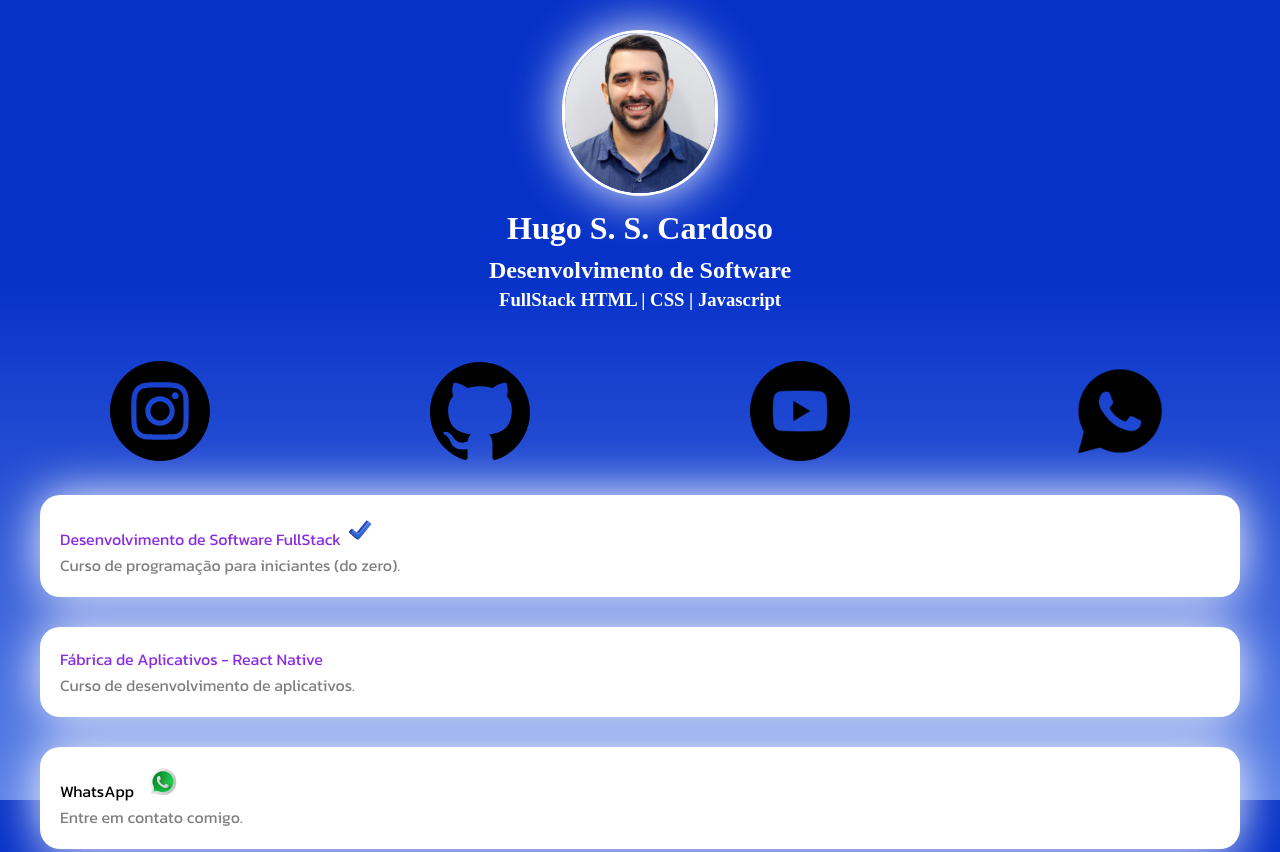
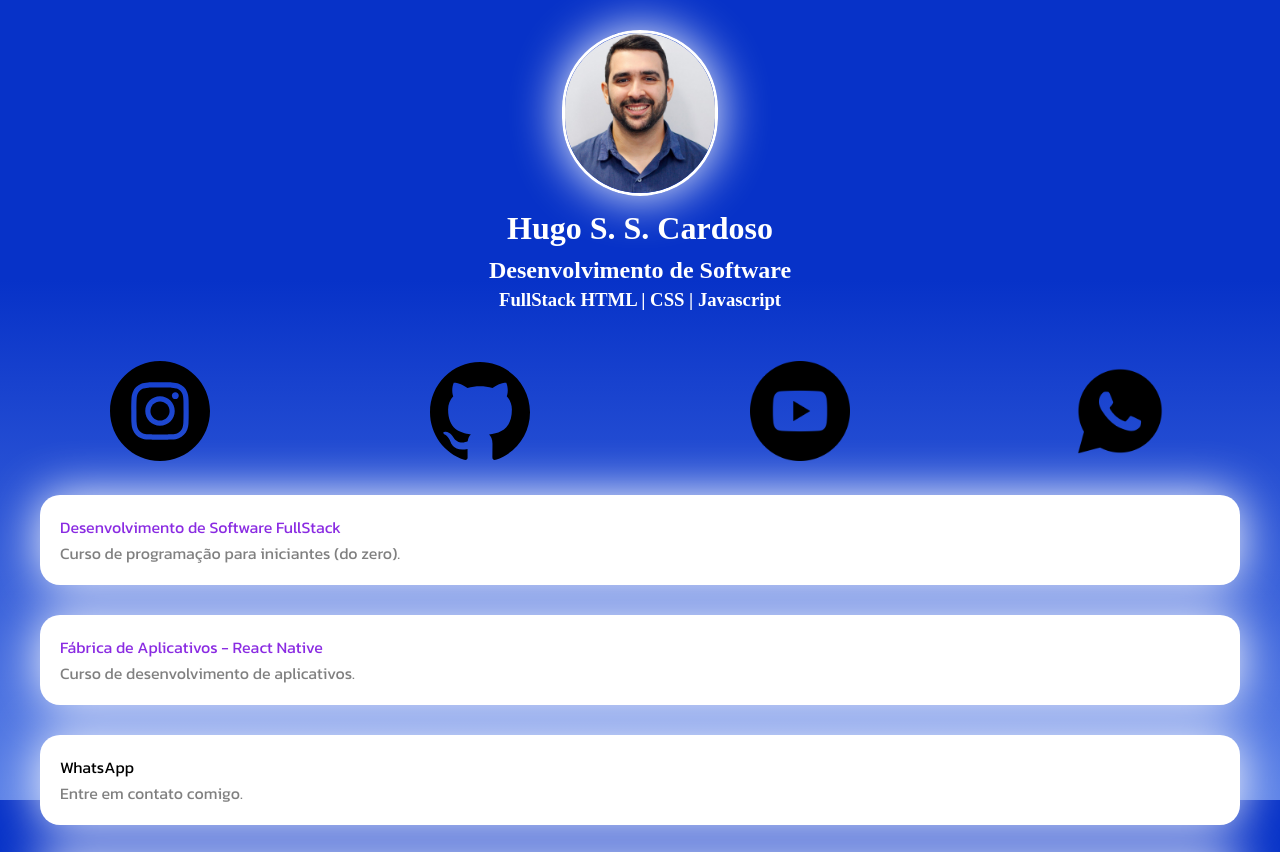
Before and after one commit to HugoSerique/Linktree, a plain HTML site: page index.html in a window 1280 px wide. Shown: the top 852 px of the page. Drawn offline with Linux system fonts and the light colour scheme.

Commit message:
Removendo os icones da lista

```diff
--- a/css/style.css
+++ b/css/style.css
@@ -103,13 +103,3 @@ h4{
     display: block;
     margin-top: 2px;
 }
-
-.img-check{
-    width: 30px;
-}
-
-.img-whats{
-    width: 30px;
-    margin-left: 10px;
-    offset-position: inherit;
-}
--- a/index.html
+++ b/index.html
@@ -55,7 +55,7 @@
     <ul class="links">
         <li>
             <a href="http://" target="_blank" rel="noopener noreferrer">
-                Desenvolvimento de Software FullStack <img class="img-check" src="img/check.png" alt="check">
+                Desenvolvimento de Software FullStack
                 <span>Curso de programação para iniciantes (do zero).</span>
             </a>
         </li>
@@ -71,7 +71,7 @@
     <ul class="links2">
         <li>
             <a href="http://wa.me/5592982743926" target="_blank" rel="noopener noreferrer">
-                WhatsApp <img class="img-whats" src="img/whats.png" alt="whatsapp">
+                WhatsApp
                 <span>Entre em contato comigo.</span>
             </a>
         </li>
```
